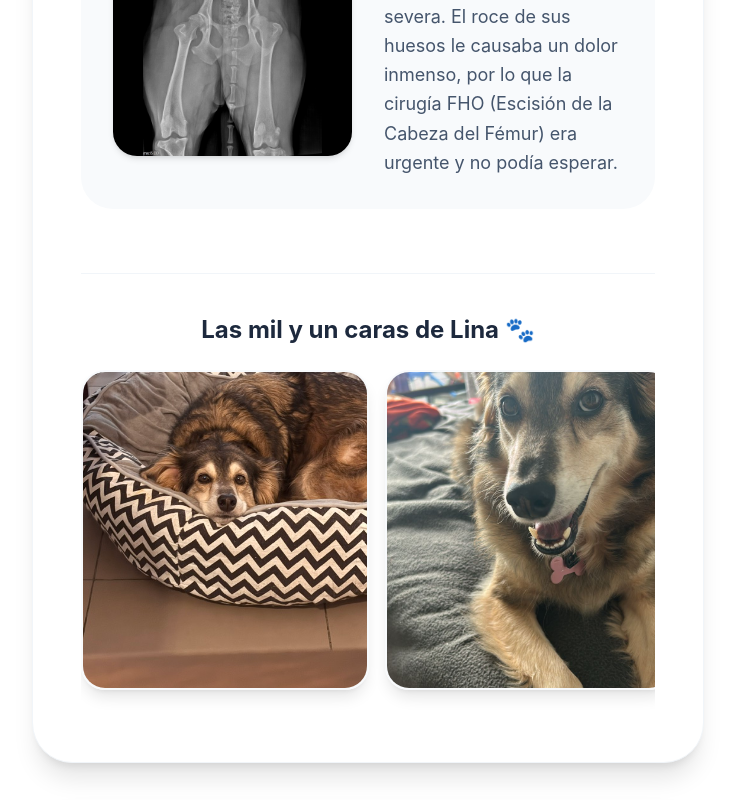
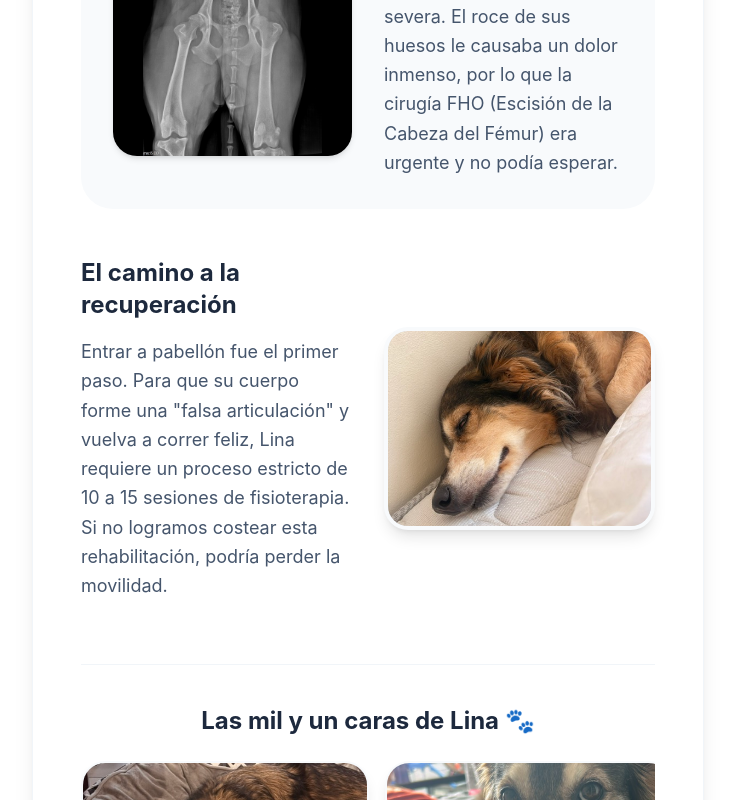
Before and after one commit to Chilectro/lina-frontend, a React (Vite) app: page / in a window 1280 px wide. Shown: the part 1891-2691 px from the top of the page, without its empty margins (272-1007 px from the left). Built offline with nearby package versions, Linux system fonts and the light colour scheme; no server answers; the HTML template or start-up script is replaced by a standard one.

Commit message:
Add recovery section with bilingual content

```diff
--- a/src/App.jsx
+++ b/src/App.jsx
@@ -166,6 +166,25 @@ function App() {
             </div>
           </div>
 
+          {/* Bloque 3: El camino a la recuperación */}
+            <div className="grid grid-cols-1 md:grid-cols-2 gap-8 items-center">
+              <div className="order-2 md:order-1">
+                <h3 className="text-2xl font-bold text-slate-800 mb-4">
+                  {idioma === 'es' ? 'El camino a la recuperación' : 'The road to recovery'}
+                </h3>
+                <p className="text-slate-600 text-lg leading-relaxed">
+                  {idioma === 'es'
+                    ? 'Entrar a pabellón fue el primer paso. Para que su cuerpo forme una "falsa articulación" y vuelva a correr feliz, Lina requiere un proceso estricto de 10 a 15 sesiones de fisioterapia. Si no logramos costear esta rehabilitación, podría perder la movilidad.'
+                    : 'Surgery was just the first step. For her body to form a "false joint" and for her to run happily again, Lina requires a strict process of 10 to 15 physical therapy sessions. If we can’t afford this rehab, she could lose her mobility permanently.'}
+                </p>
+              </div>
+              <div className="order-1 md:order-2">
+                <div className="aspect-[4/3] rounded-3xl overflow-hidden shadow-lg border-4 border-slate-50 bg-slate-200">
+                  <img src="/lina-durmiendo.jpg" alt="Lina descansando" className="w-full h-full object-cover hover:scale-105 transition-transform duration-700" />
+                </div>
+              </div>
+            </div>
+
           {/* Carrusel Simplificado para no hacer el código gigante */}
           <div className="mt-16 pt-10 border-t border-slate-100">
             <h3 className="text-2xl font-bold text-slate-800 mb-6 text-center">
```
